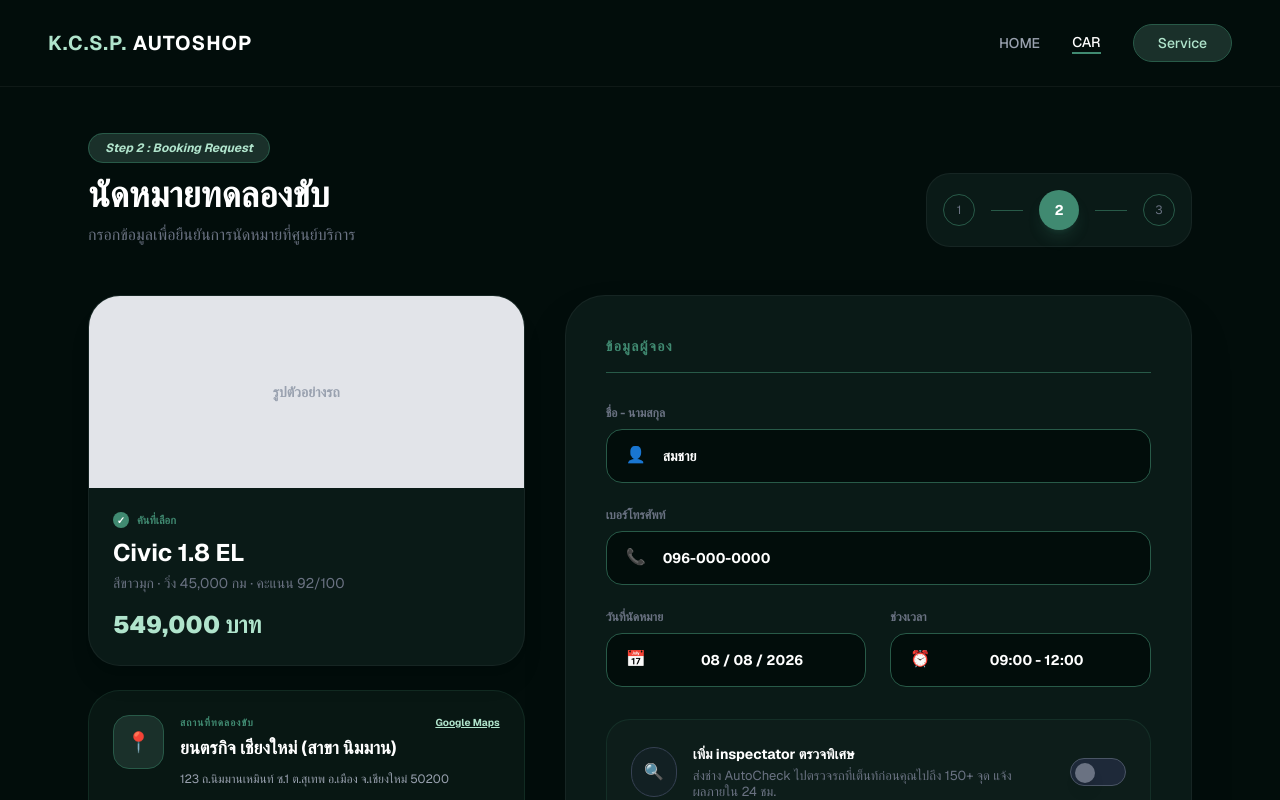
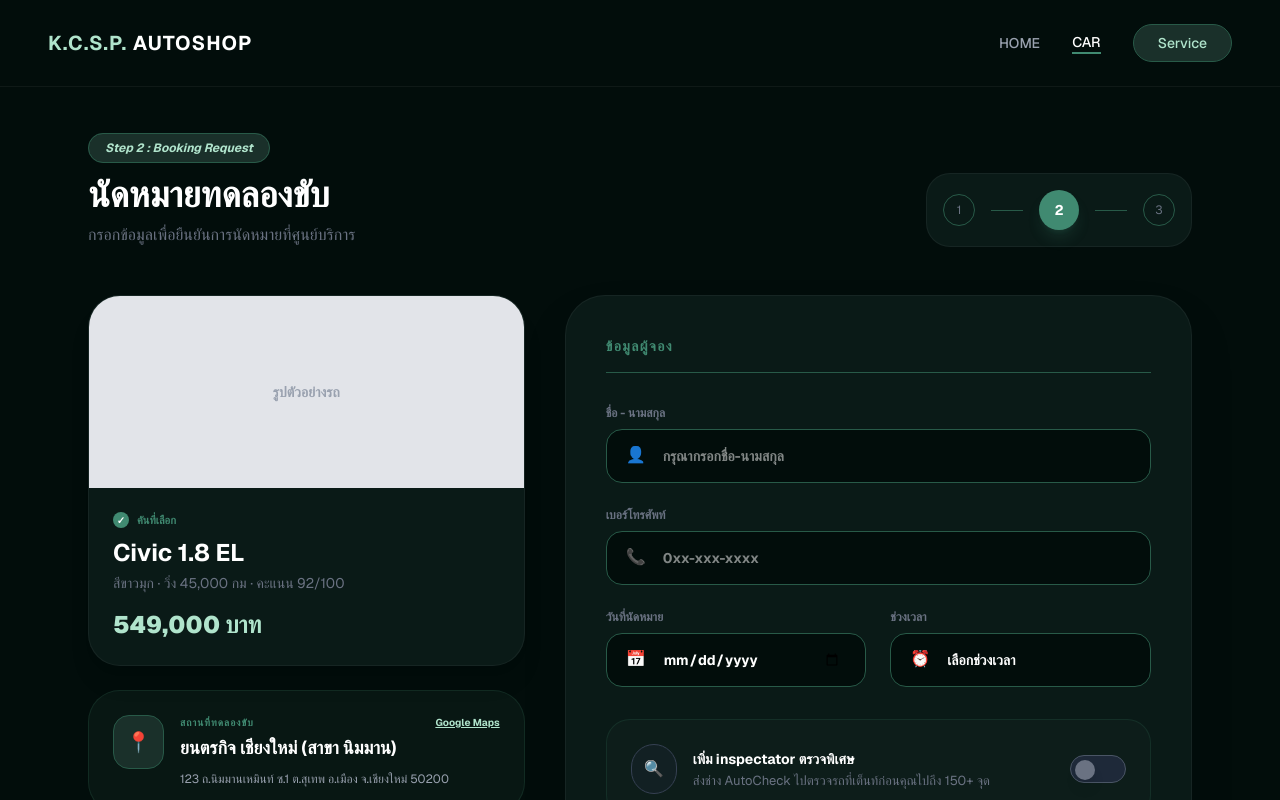
Before and after one commit to markalovv/car, a Next.js app in the folder carsv/: page /autoCheck/check01 in a window 1280 px wide. Shown: the top 800 px of the page. Built offline with nearby package versions, Linux system fonts and the light colour scheme.

Commit message:
edit to tsx

```diff
--- a/carsv/app/autoCheck/check01/page.jsx
+++ b/carsv/app/autoCheck/check01/page.tsx
@@ -2,13 +2,57 @@
 
 import React, { useState } from 'react';
 
+interface BookingFormData {
+  fullName: string;
+  phone: string;
+  appointmentDate: string;
+  timeSlot: string;
+  carModel: string;
+  isInspectorRequired: boolean;
+}
+
 export default function BookingStep2() {
-  const [isInspectorOn, setIsInspectorOn] = useState(false);
+  const [isInspectorOn, setIsInspectorOn] = useState<boolean>(false);
+  const [isLoading, setIsLoading] = useState<boolean>(false);
+
+  const [formData, setFormData] = useState<Partial<BookingFormData>>({
+    fullName: "",
+    phone: "",
+    appointmentDate: "",
+    timeSlot: "",
+    carModel: "Civic 1.8 EL"
+  });
+
+  const handleSubmit = async (e: React.FormEvent<HTMLFormElement>) => {
+    e.preventDefault();
+    setIsLoading(true);
+
+    const payload: BookingFormData = {
+      ...(formData as BookingFormData),
+      isInspectorRequired: isInspectorOn,
+    };
+
+    try {
+      const response = await fetch('https://httpbin.org/post', {
+        method: 'POST',
+        headers: { 'Content-Type': 'application/json' },
+        body: JSON.stringify(payload),
+      });
+
+      if (response.ok) {
+        const result = await response.json();
+        console.log(result.json);
+        alert("Success");
+      }
+    } catch (error) {
+      console.error(error);
+    } finally {
+      setIsLoading(false);
+    }
+  };
 
   return (
     <main className="min-h-screen bg-[#020D0B] text-white font-sans">
-
-      {/* Navigation Header */}
       <nav className="flex justify-between items-center px-12 py-6 border-b border-white/5">
         <div className="text-[#B0E4CC] font-bold text-xl tracking-wider uppercase">
           K.C.S.P. <span className="text-white">Autoshop</span>
@@ -21,8 +65,6 @@ export default function BookingStep2() {
       </nav>
 
       <div className="max-w-6xl mx-auto pt-12 pb-20 px-6">
-
-        {/* Progress Stepper & Title */}
         <div className="flex flex-col md:flex-row justify-between items-end mb-12 gap-6">
           <div>
             <span className="bg-[#1A302A] text-[#B0E4CC] px-4 py-1.5 rounded-full text-xs font-bold italic border border-[#285A48]">
@@ -32,7 +74,6 @@ export default function BookingStep2() {
             <p className="text-gray-500 mt-2">กรอกข้อมูลเพื่อยืนยันการนัดหมายที่ศูนย์บริการ</p>
           </div>
 
-          {/* Stepper Design */}
           <div className="flex items-center gap-4 bg-[#0A1A17] p-4 rounded-3xl border border-white/5">
             <span className="w-8 h-8 rounded-full border border-[#285A48] flex items-center justify-center text-xs text-gray-500">1</span>
             <div className="w-8 h-[1px] bg-[#285A48]"></div>
@@ -42,13 +83,8 @@ export default function BookingStep2() {
           </div>
         </div>
 
-        {/* 2-Column Layout */}
         <div className="grid grid-cols-1 lg:grid-cols-12 gap-10">
-
-          {/* Left Column: Summary (5 Cols) */}
           <div className="lg:col-span-5 space-y-6">
-
-            {/* Car Preview Cards */}
             <div className="bg-[#0A1A17] rounded-[32px] overflow-hidden border border-white/5 shadow-xl">
               <div className="h-48 bg-[#E2E4E9] flex items-center justify-center">
                 <p className="text-gray-400 font-bold text-sm uppercase">รูปตัวอย่างรถ</p>
@@ -58,18 +94,15 @@ export default function BookingStep2() {
                    <span className="w-4 h-4 bg-[#408A71] text-white rounded-full flex items-center justify-center text-[10px]">✓</span>
                    คันที่เลือก
                 </div>
-                <h3 className="text-2xl font-bold">Civic 1.8 EL</h3>
+                <h3 className="text-2xl font-bold">{formData.carModel}</h3>
                 <p className="text-gray-500 text-sm mt-1">สีขาวมุก · วิ่ง 45,000 กม · คะแนน 92/100</p>
                 <p className="text-2xl font-black mt-4 text-[#B0E4CC]">549,000 บาท</p>
               </div>
             </div>
 
-            {/* Location Card */}
             <div className="bg-[#1A302A]/30 rounded-[32px] p-6 border border-[#285A48]/30">
               <div className="flex gap-4">
-                <div className="bg-[#1A302A] p-3 rounded-2xl h-fit border border-[#285A48] text-xl">
-                  📍
-                </div>
+                <div className="bg-[#1A302A] p-3 rounded-2xl h-fit border border-[#285A48] text-xl">📍</div>
                 <div className="flex-1">
                   <div className="flex justify-between items-start">
                     <p className="text-[10px] font-bold text-[#408A71] uppercase tracking-widest">สถานที่ทดลองขับ</p>
@@ -79,25 +112,15 @@ export default function BookingStep2() {
                   <p className="text-xs text-gray-400 leading-relaxed mt-2">
                     123 ถ.นิมมานเหมินท์ ซ.1 ต.สุเทพ อ.เมือง จ.เชียงใหม่ 50200
                   </p>
-
-                  <div className="flex gap-2 mt-4">
-                    <div className="bg-[#020D0B] border border-[#285A48] rounded-full px-4 py-1.5 text-[10px] font-bold text-[#B0E4CC]">
-                      ⏰ 09:00 - 18:00
-                    </div>
-                    <div className="bg-[#020D0B] border border-[#285A48] rounded-full px-4 py-1.5 text-[10px] font-bold text-[#B0E4CC]">
-                      📞 091-123-1234
-                    </div>
-                  </div>
                 </div>
               </div>
             </div>
           </div>
 
-          {/* Right Column: Form (7 Cols) */}
           <div className="lg:col-span-7 bg-[#0A1A17] rounded-[40px] p-10 border border-white/5 shadow-2xl">
             <h2 className="text-sm font-bold text-[#408A71] uppercase tracking-widest border-b border-[#285A48] pb-4 mb-8">ข้อมูลผู้จอง</h2>
 
-            <form className="space-y-6">
+            <form onSubmit={handleSubmit} className="space-y-6">
               <div className="grid grid-cols-1 md:grid-cols-2 gap-6">
                 <div className="md:col-span-2">
                   <label className="text-xs font-bold text-gray-500 mb-2 block uppercase">ชื่อ - นามสกุล</label>
@@ -105,8 +128,11 @@ export default function BookingStep2() {
                     <span className="absolute left-5 top-3.5 text-gray-500">👤</span>
                     <input
                       type="text"
-                      defaultValue="สมชาย"
+                      placeholder="กรุณากรอกชื่อ-นามสกุล"
+                      value={formData.fullName}
+                      onChange={(e) => setFormData({...formData, fullName: e.target.value})}
                       className="w-full bg-[#020D0B] border border-[#285A48] rounded-2xl py-4 pl-14 pr-6 text-sm font-bold focus:border-[#408A71] outline-none transition-all"
+                      required
                     />
                   </div>
                 </div>
@@ -116,9 +142,12 @@ export default function BookingStep2() {
                   <div className="relative">
                     <span className="absolute left-5 top-3.5 text-gray-500">📞</span>
                     <input
-                      type="text"
-                      defaultValue="096-000-0000"
+                      type="tel"
+                      placeholder="0xx-xxx-xxxx"
+                      value={formData.phone}
+                      onChange={(e) => setFormData({...formData, phone: e.target.value})}
                       className="w-full bg-[#020D0B] border border-[#285A48] rounded-2xl py-4 pl-14 pr-6 text-sm font-bold focus:border-[#408A71] outline-none transition-all"
+                      required
                     />
                   </div>
                 </div>
@@ -128,9 +157,11 @@ export default function BookingStep2() {
                   <div className="relative">
                     <span className="absolute left-5 top-3.5 text-gray-500">📅</span>
                     <input
-                      type="text"
-                      defaultValue="08 / 08 / 2026"
-                      className="w-full bg-[#020D0B] border border-[#285A48] rounded-2xl py-4 pl-14 pr-6 text-sm font-bold focus:border-[#408A71] outline-none transition-all text-center"
+                      type="date"
+                      value={formData.appointmentDate}
+                      onChange={(e) => setFormData({...formData, appointmentDate: e.target.value})}
+                      className="w-full bg-[#020D0B] border border-[#285A48] rounded-2xl py-4 pl-14 pr-6 text-sm font-bold focus:border-[#408A71] outline-none transition-all"
+                      required
                     />
                   </div>
                 </div>
@@ -139,16 +170,21 @@ export default function BookingStep2() {
                   <label className="text-xs font-bold text-gray-500 mb-2 block uppercase">ช่วงเวลา</label>
                   <div className="relative">
                     <span className="absolute left-5 top-3.5 text-gray-500">⏰</span>
-                    <input
-                      type="text"
-                      defaultValue="09:00 - 12:00"
-                      className="w-full bg-[#020D0B] border border-[#285A48] rounded-2xl py-4 pl-14 pr-6 text-sm font-bold focus:border-[#408A71] outline-none transition-all text-center"
-                    />
+                    <select
+                      value={formData.timeSlot}
+                      onChange={(e) => setFormData({...formData, timeSlot: e.target.value})}
+                      className="w-full bg-[#020D0B] border border-[#285A48] rounded-2xl py-4 pl-14 pr-6 text-sm font-bold focus:border-[#408A71] outline-none transition-all appearance-none"
+                      required
+                    >
+                      <option value="" disabled>เลือกช่วงเวลา</option>
+                      <option value="09:00 - 12:00">09:00 - 12:00</option>
+                      <option value="13:00 - 15:00">13:00 - 15:00</option>
+                      <option value="15:00 - 18:00">15:00 - 18:00</option>
+                    </select>
                   </div>
                 </div>
               </div>
 
-              {/* Extra Inspector Toggle */}
               <div className="bg-[#1A302A]/20 rounded-[24px] p-6 flex items-center justify-between border border-[#285A48]/30 mt-8">
                 <div className="flex gap-4 items-center">
                   <div className={`p-3 rounded-full border transition-colors ${isInspectorOn ? 'bg-[#408A71]/20 border-[#408A71] text-[#B0E4CC]' : 'bg-gray-800/30 border-gray-700 text-gray-500'}`}>
@@ -157,7 +193,7 @@ export default function BookingStep2() {
                   <div>
                     <p className="text-sm font-bold text-white">เพิ่ม inspectator ตรวจพิเศษ</p>
                     <p className="text-[13px] text-gray-500 leading-tight mt-1 max-w-xs">
-                      ส่งช่าง AutoCheck ไปตรวจรถที่เต็นท์ก่อนคุณไปถึง 150+ จุด แจ้งผลภายใน 24 ชม.
+                      ส่งช่าง AutoCheck ไปตรวจรถที่เต็นท์ก่อนคุณไปถึง 150+ จุด
                     </p>
                   </div>
                 </div>
@@ -165,13 +201,16 @@ export default function BookingStep2() {
                   onClick={() => setIsInspectorOn(!isInspectorOn)}
                   className={`w-14 h-7 rounded-full p-1 cursor-pointer border transition-colors ${isInspectorOn ? 'bg-[#1A302A] border-[#408A71]' : 'bg-gray-800 border-gray-600'}`}
                 >
-                   <div className={`w-5 h-5 rounded-full shadow-lg transition-transform ${isInspectorOn ? 'translate-x-7 bg-[#408A71]' : 'translate-x-0 bg-gray-500'}`}></div>
+                    <div className={`w-5 h-5 rounded-full shadow-lg transition-transform ${isInspectorOn ? 'translate-x-7 bg-[#408A71]' : 'translate-x-0 bg-gray-500'}`}></div>
                 </div>
               </div>
 
-              {/* Confirm Button */}
-              <button className="w-full bg-white hover:bg-[#B0E4CC] text-[#020D0B] font-black py-5 rounded-[24px] shadow-xl transition-all active:scale-[0.98] mt-4 uppercase tracking-widest flex items-center justify-center gap-3">
-                <span className="text-xl">✓</span> CONFIRM BOOKING
+              <button
+                type="submit"
+                disabled={isLoading}
+                className={`w-full ${isLoading ? 'bg-gray-500 cursor-not-allowed' : 'bg-white hover:bg-[#B0E4CC]'} text-[#020D0B] font-black py-5 rounded-[24px] shadow-xl transition-all active:scale-[0.98] mt-4 uppercase tracking-widest flex items-center justify-center gap-3`}
+              >
+                {isLoading ? 'Processing...' : <><span className="text-xl">✓</span> CONFIRM BOOKING</>}
               </button>
             </form>
           </div>
```
